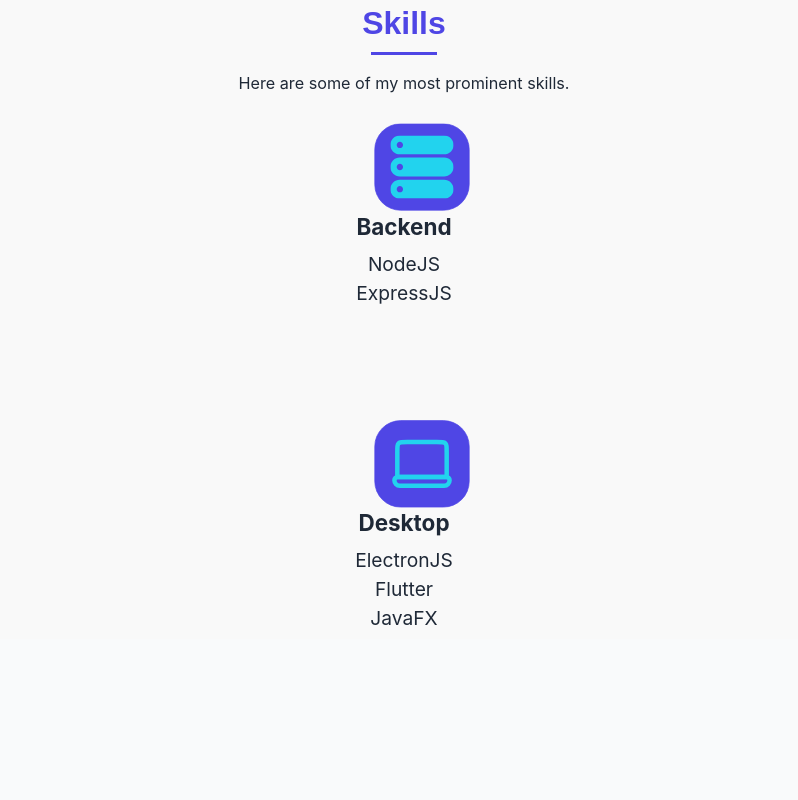
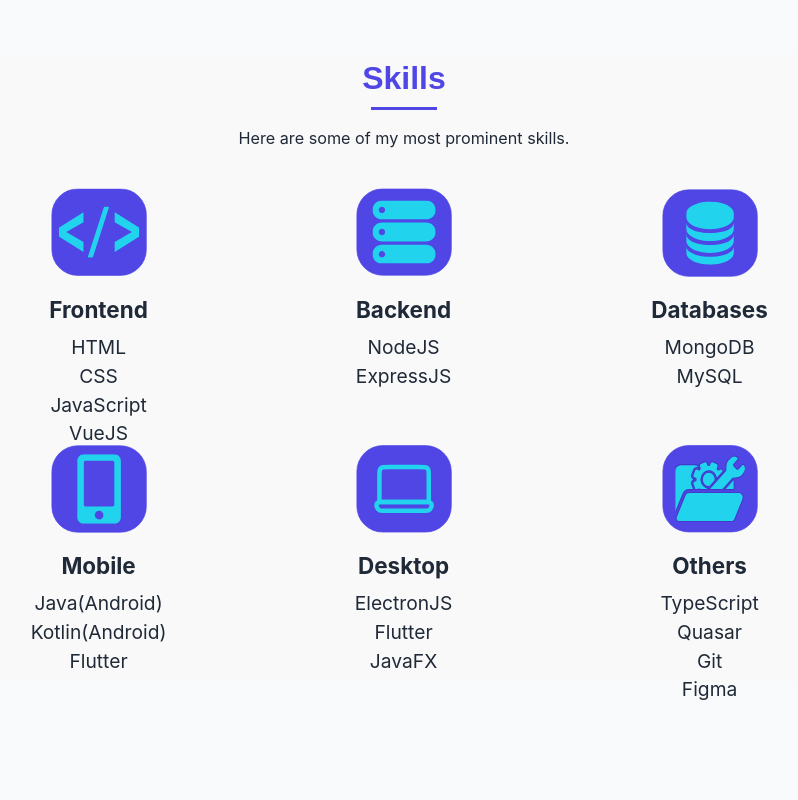
Before and after one commit to Solomon-David/Portfolio, a Vue app: page / in a window 1280 px wide. Shown: the part 1740-2540 px from the top of the page, without its empty margins (236-1034 px from the left). Built offline with nearby package versions, Linux system fonts and the light colour scheme.

Commit message:
Added project buttons, fixed incorrect grammar, and changed linkedin link

```diff
--- a/src/components/FloatingCardSection.vue
+++ b/src/components/FloatingCardSection.vue
@@ -6,7 +6,7 @@
 
 <script setup></script>
 
-<style>
+<style scoped>
 .floating-card-section {
   position: relative;
   padding: 4vh 5vw;
--- a/src/components/MainComponent.vue
+++ b/src/components/MainComponent.vue
@@ -491,7 +491,7 @@
   display: grid;
   grid-template-columns: 1fr;
   justify-content: space-between;
-  gap: 10vh;
+  gap: 5vh;
 }
 /* Projects */
 .projects {
@@ -613,6 +613,7 @@
   .skills {
     grid-template-columns: repeat(3, 1fr);
     column-gap: 15vw;
+    margin-top: 5vh;
   }
 
   .experiences {
--- a/src/components/ProjectComponent.vue
+++ b/src/components/ProjectComponent.vue
@@ -48,7 +48,7 @@
   </article>
 </template>
 
-<style>
+<style scoped>
 .project-card {
   scroll-snap-align: start;
 
--- a/src/components/SMIcon.vue
+++ b/src/components/SMIcon.vue
@@ -4,7 +4,7 @@
   </a>
 </template>
 
-<style>
+<style scoped>
 a {
   width: fit-content;
 }
--- a/src/style.css
+++ b/src/style.css
@@ -47,43 +47,46 @@
 }
 
 body {
-  max-width:100vw;
+  max-width: 100vw;
   overflow-x: hidden;
   background: var(--background);
   position: relative;
 }
 
-.scrollable{
+.scrollable {
   scrollbar-width: thin;
   scrollbar-color: var(--accent) var(--background);
   scrollbar-arrow-color: red;
 
   /* scrollbar-gutter: stable; */
 }
-.scrollable::-webkit-scrollbar{
+
+.scrollable::-webkit-scrollbar {
   width: 15vh;
 }
 
-.scrollable::-webkit-scrollbar:hover{
+.scrollable::-webkit-scrollbar:hover {
   width: 32px;
 }
 
-.scrollable::-webkit-scrollbar-track{
+.scrollable::-webkit-scrollbar-track {
   background-color: var(--grey);
 }
 
-  .scrollable::-webkit-scrollbar-thumb{
+.scrollable::-webkit-scrollbar-thumb {
   border-radius: 100px;
-  border:1px solid var(--accent);
+  border: 1px solid var(--accent);
   background: var(--accent);
 }
 
 p {
-  margin:0;
+  margin: 0;
   font-size: var(--body-size);
 }
 
-.regular-section, .floating-card-section, footer{
+.regular-section,
+.floating-card-section,
+footer {
   scroll-margin-top: 15vh;
 }
 
@@ -95,7 +98,4 @@
     --body-size: 18px;
   }
 
-  .regular-section, .floating-card-section{
-
 }
-}
```
Lines whose indentation alone changed are shown as unchanged.
